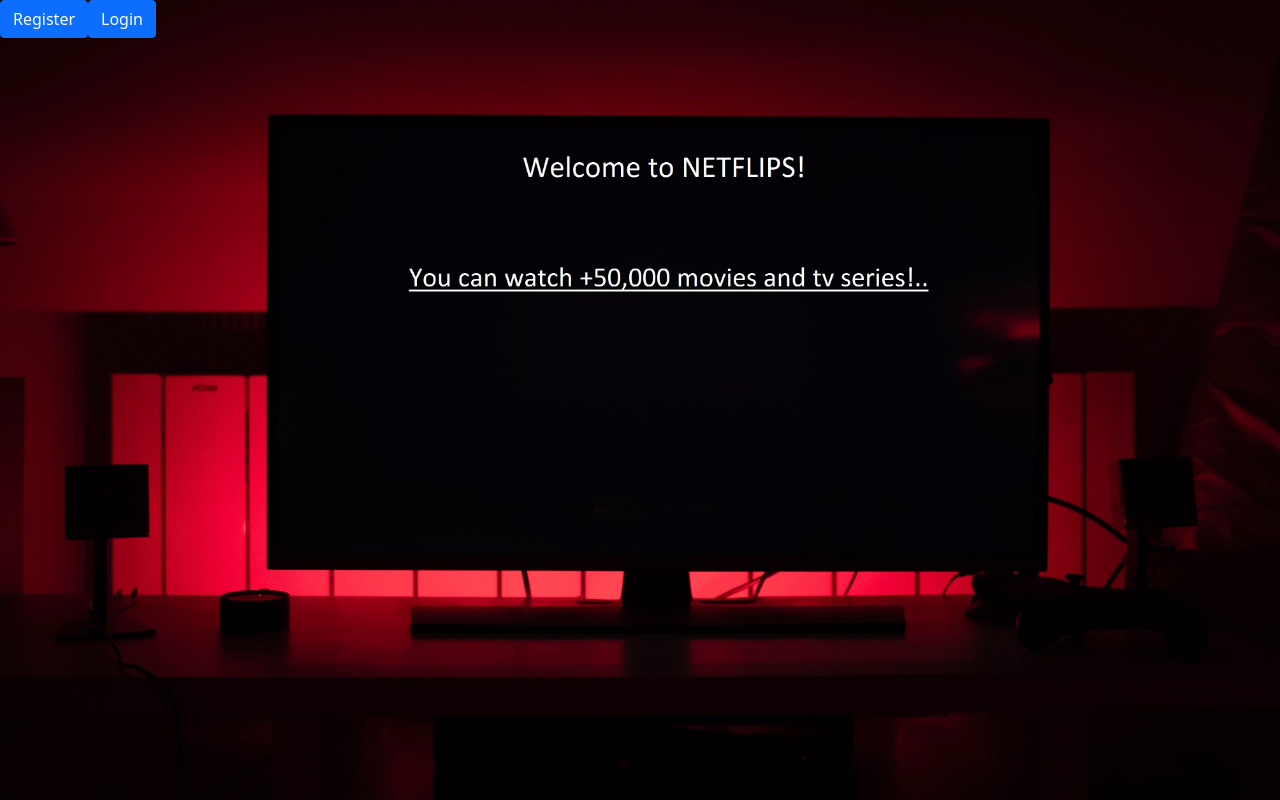
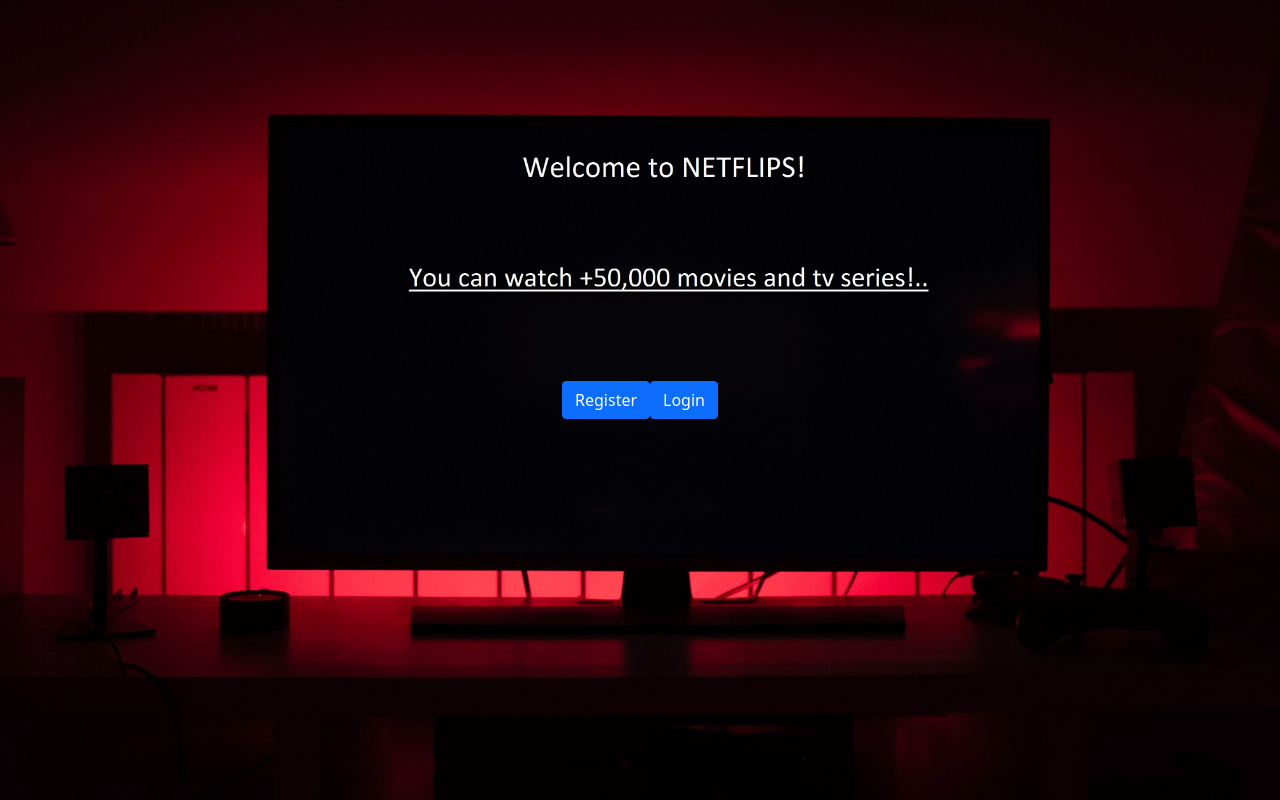
Before and after one commit to ShahendaWafa/Node.js-AngularProject, an Angular app in the folder Movies/: page / in a window 1280 px wide. Built offline with nearby package versions, Linux system fonts and the light colour scheme.

Commit message:
Centeralized buttoms

```diff
--- a/Movies/package.json
+++ b/Movies/package.json
@@ -24,7 +24,7 @@
   },
   "devDependencies": {
     "@angular-devkit/build-angular": "~12.2.1",
-    "@angular/cli": "~12.2.1",
+    "@angular/cli": "^12.2.8",
     "@angular/compiler-cli": "~12.2.0",
     "@types/jasmine": "~3.8.0",
     "@types/node": "^12.11.1",
--- a/Movies/src/app/pages/welcome/welcome.component.css
+++ b/Movies/src/app/pages/welcome/welcome.component.css
@@ -12,3 +12,11 @@
   height:100%;
   margin: 0;
 }
+
+#buttons{
+  position: absolute;
+  left: 50%;
+  top: 50%;
+  transform: translate(-50%, -50%);
+  padding: 10px;
+}
--- a/Movies/src/app/pages/welcome/welcome.component.html
+++ b/Movies/src/app/pages/welcome/welcome.component.html
@@ -1,6 +1,6 @@
 <body>
-
-    <a class="btn btn-primary" routerLink="/register" role="button">Register</a>
-    <a class="btn btn-primary" routerLink="/login" role="button">Login</a>
-
+    <div id = "buttons">
+        <a class="btn btn-primary" routerLink="/register" role="button">Register</a>
+        <a class="btn btn-primary" routerLink="/login" role="button">Login</a>
+    </div>
 </body>
```
Also changed, not shown: Movies/src/app/pages/register/welcome/welcome.component.ts (deleted, +0 -18 lines), 2 other files (tests, documents, lock files or other folders).
